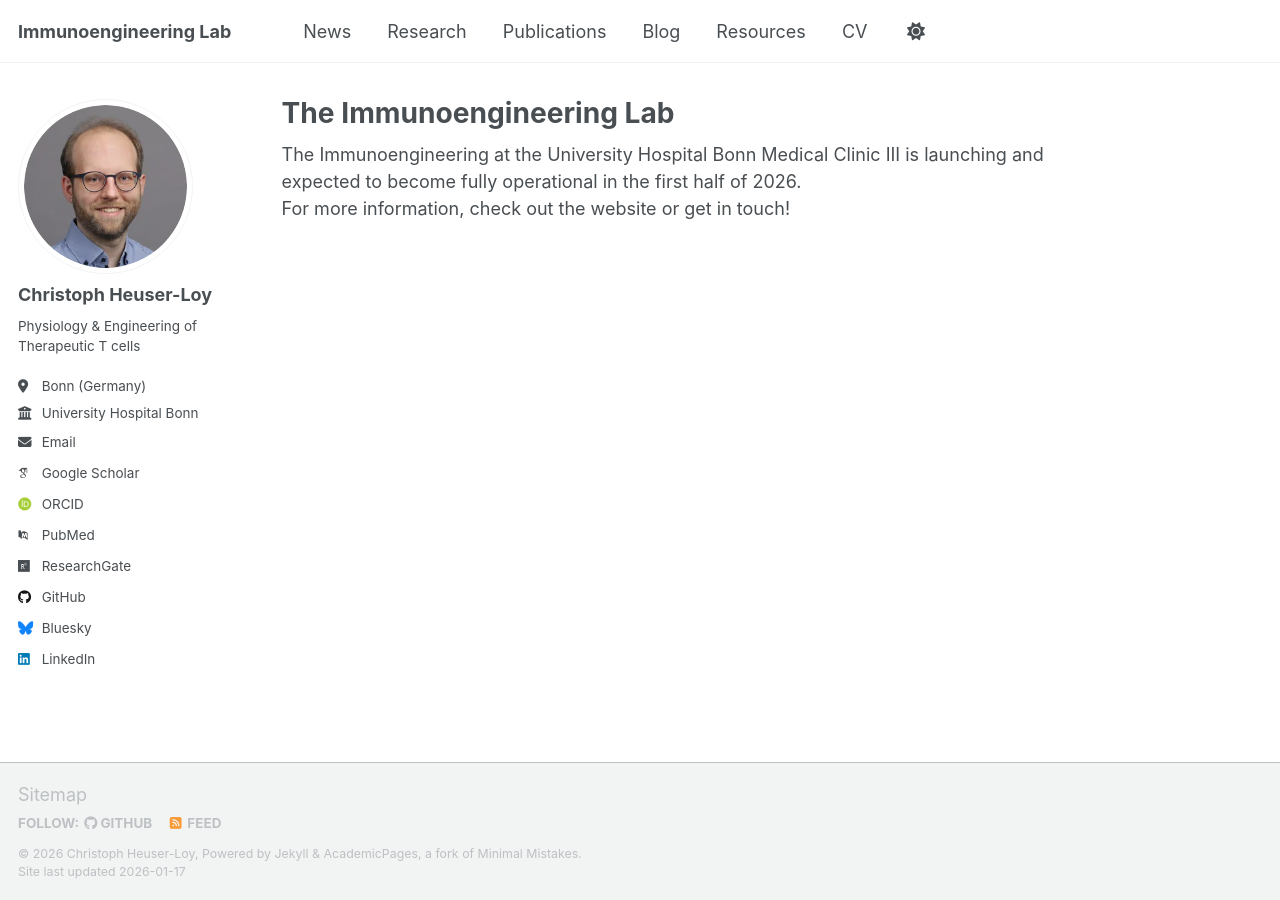
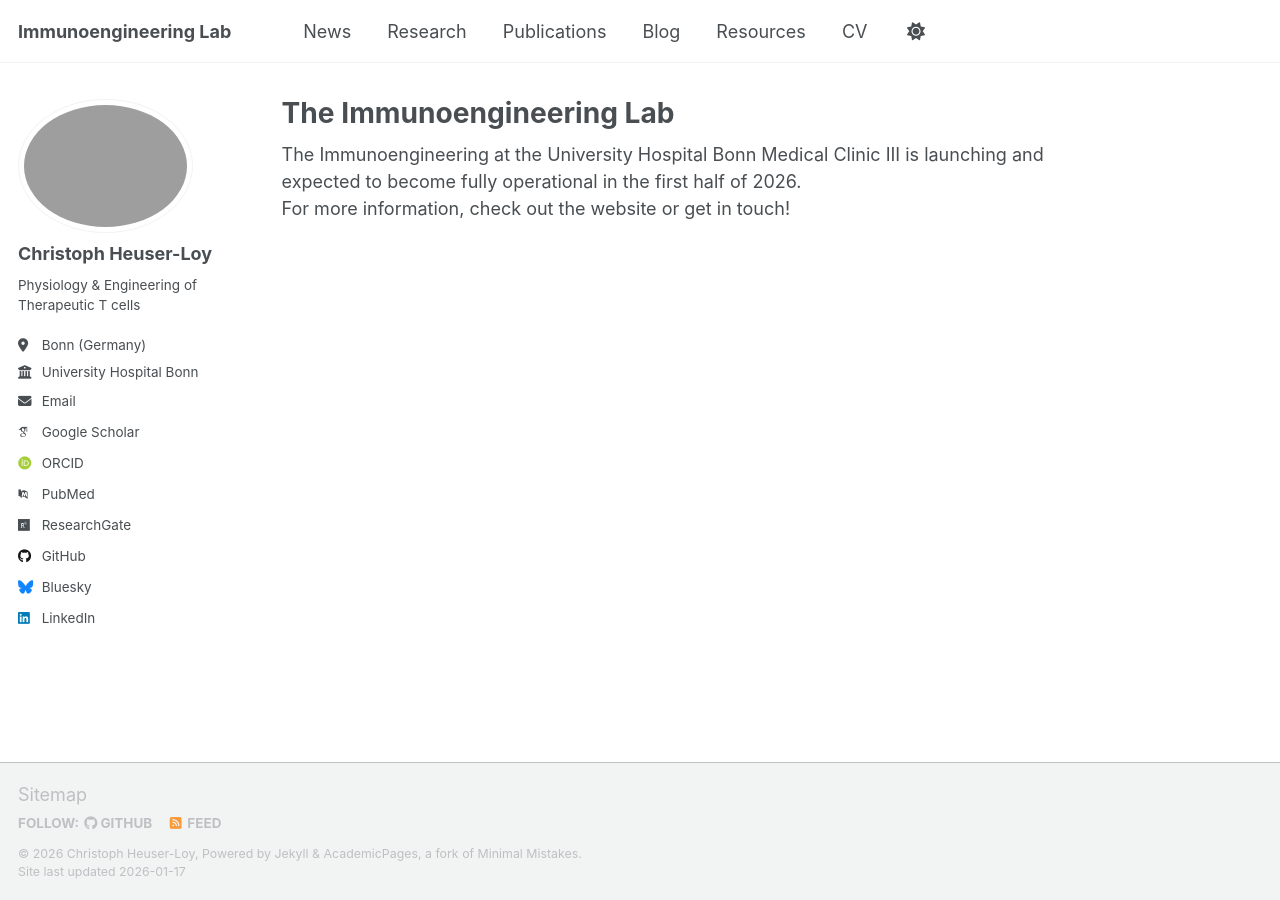
Before and after one commit to cheuserloy/cheuserloy.github.io, a Jekyll site: the page built from _pages/about.md, in a window 1280 px wide. Built offline with Jekyll 4.4.1, drawn with Linux system fonts in a browser that asks for light colours; some web fonts are replaced; a script that is not in the unit is left out.

Commit message:
Update author avatar image in config file

```diff
--- a/_config.yml
+++ b/_config.yml
@@ -23,7 +23,7 @@ repository               : "cheuserloy/cheuserloy.github.io"
 #               Additional customization can be done by editing /_includes/author-profile.html
 author:
   # Biographic information
-  avatar           : "ch.png"
+  avatar           : "immunotherapy.png"
   name             : "Christoph Heuser-Loy"
   pronouns         : # example: "she/her"
   bio              : "Physiology & Engineering of Therapeutic T cells"
```
